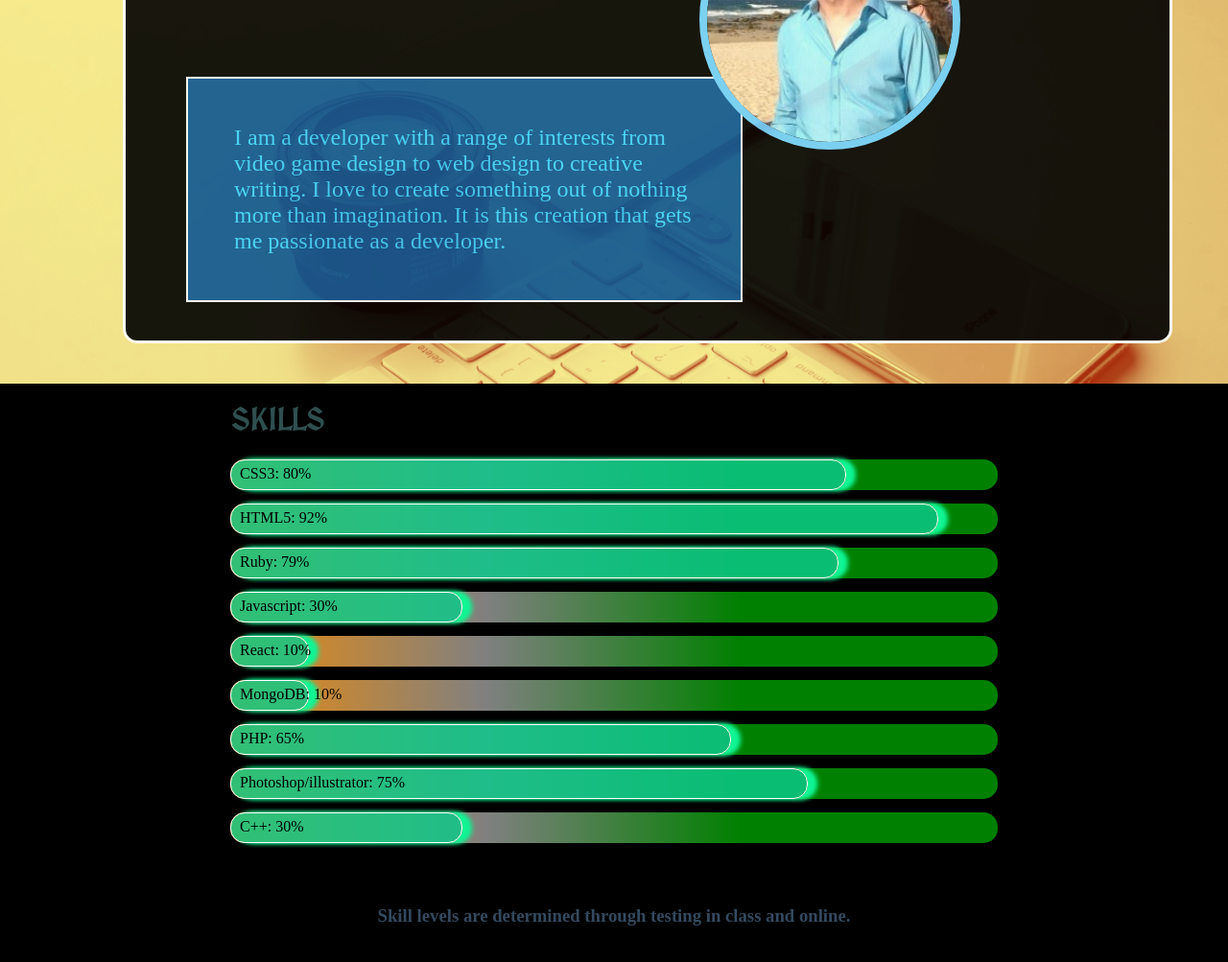
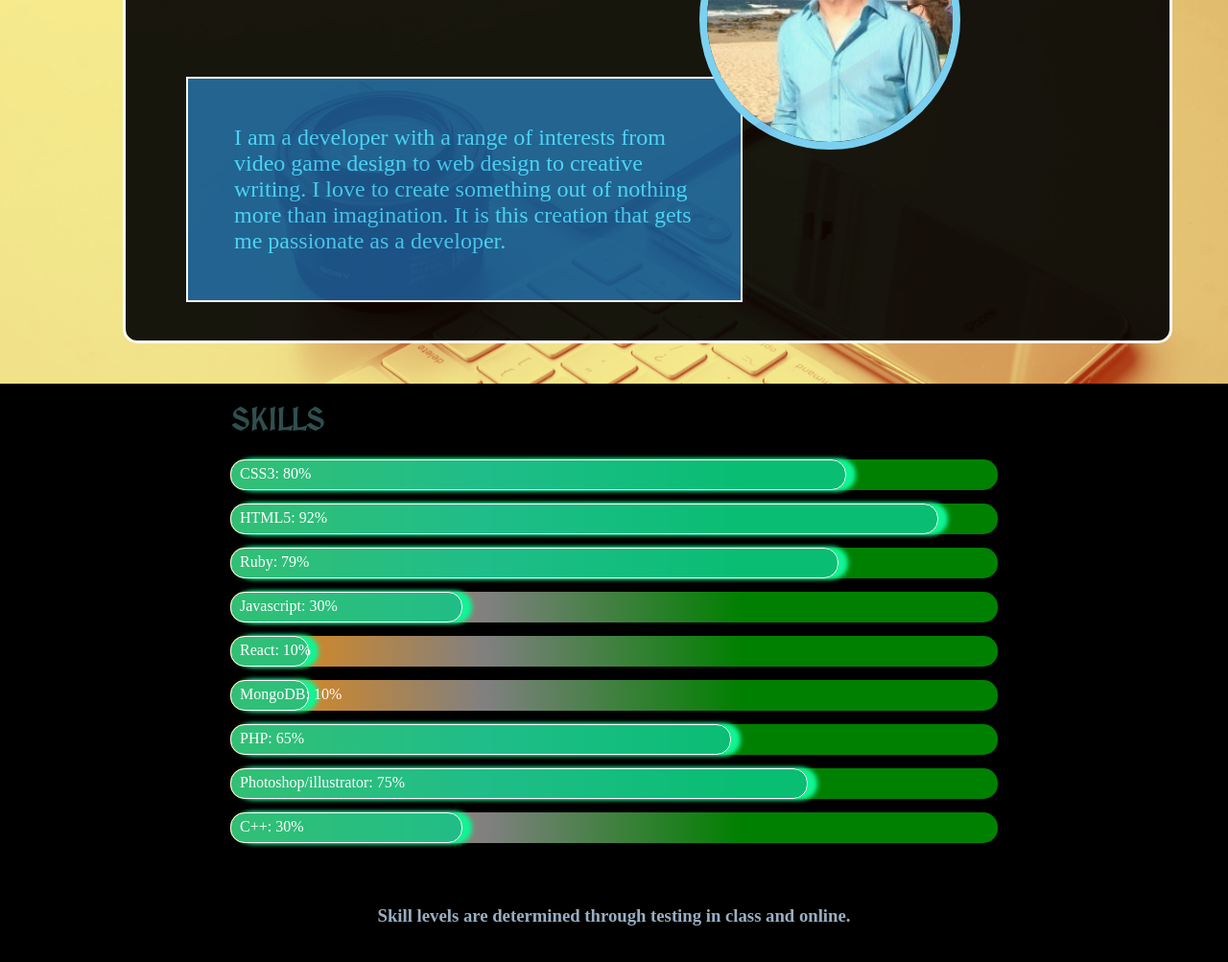
Before and after one commit to adams-coding/portfolio, a plain HTML site: page index.html in a window 1280 px wide. Shown: the part 297-1300 px from the top of the page at 96% size. Drawn offline with Linux system fonts and the light colour scheme.

Commit message:
fixed a minor layout bug created in the previous update

```diff
--- a/style.css
+++ b/style.css
@@ -288,6 +288,7 @@ h1 {
 .about-card h1 {
   position: absolute;
   top: 5px;
+  left: 20px;
   background: whitesmoke;
   border-radius: 5px;
   padding: 30px;
@@ -412,6 +413,10 @@ h1 {
   width: 50%;
 }
 
+#skills p {
+  color: white;
+}
+
 .graph-cont {
   width: calc(100% - 2em);
   max-width: 800px;
@@ -420,7 +425,7 @@ h1 {
 
 h3 {
   text-align: center;
-  color: #34495e;
+  color: #99aec2;
 }
 
 .bar {
```
